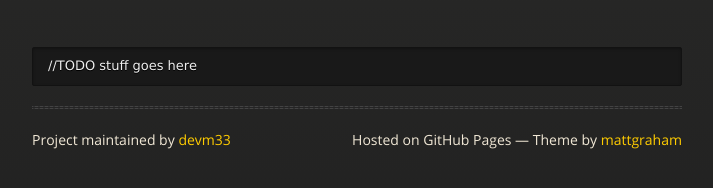
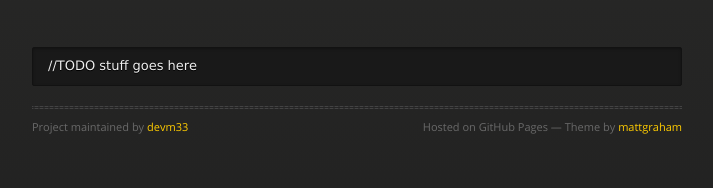
Before and after one commit to devm33/devm33.github.io, a plain HTML site: page index.html in a window 1280 px wide. Shown: the part 224-412 px from the top of the page, without its empty margins (283-996 px from the left). Drawn offline with nearby package versions, Linux system fonts and the light colour scheme.

Commit message:
Update styles.css

```diff
--- a/stylesheets/styles.css
+++ b/stylesheets/styles.css
@@ -806,7 +806,7 @@ section #title p {
   font-size: 18px;
   text-align: center;
 }
-section #title .credits {
+section #footer .credits {
   font-size: 11px;
   font-family: 'OpenSansRegular', "Helvetica Neue", Helvetica, Arial, sans-serif;
   font-weight: normal;
```
